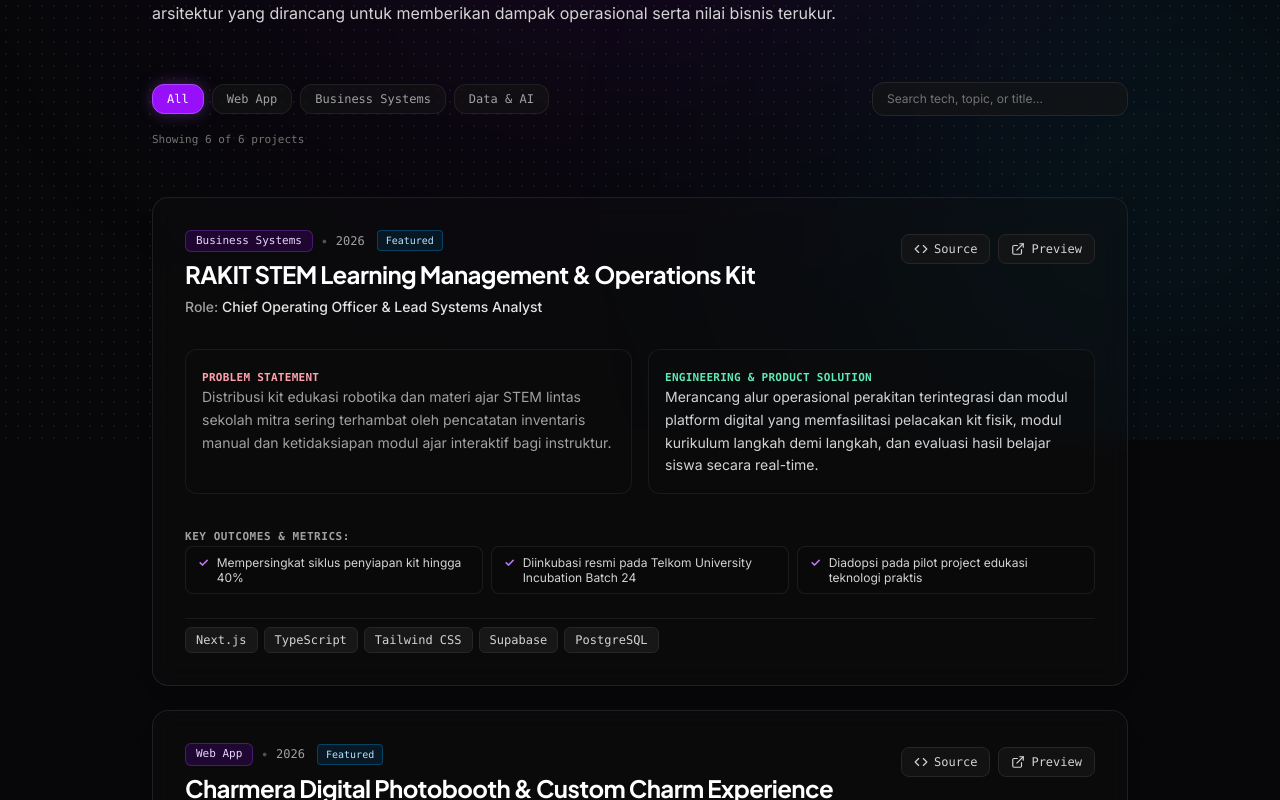
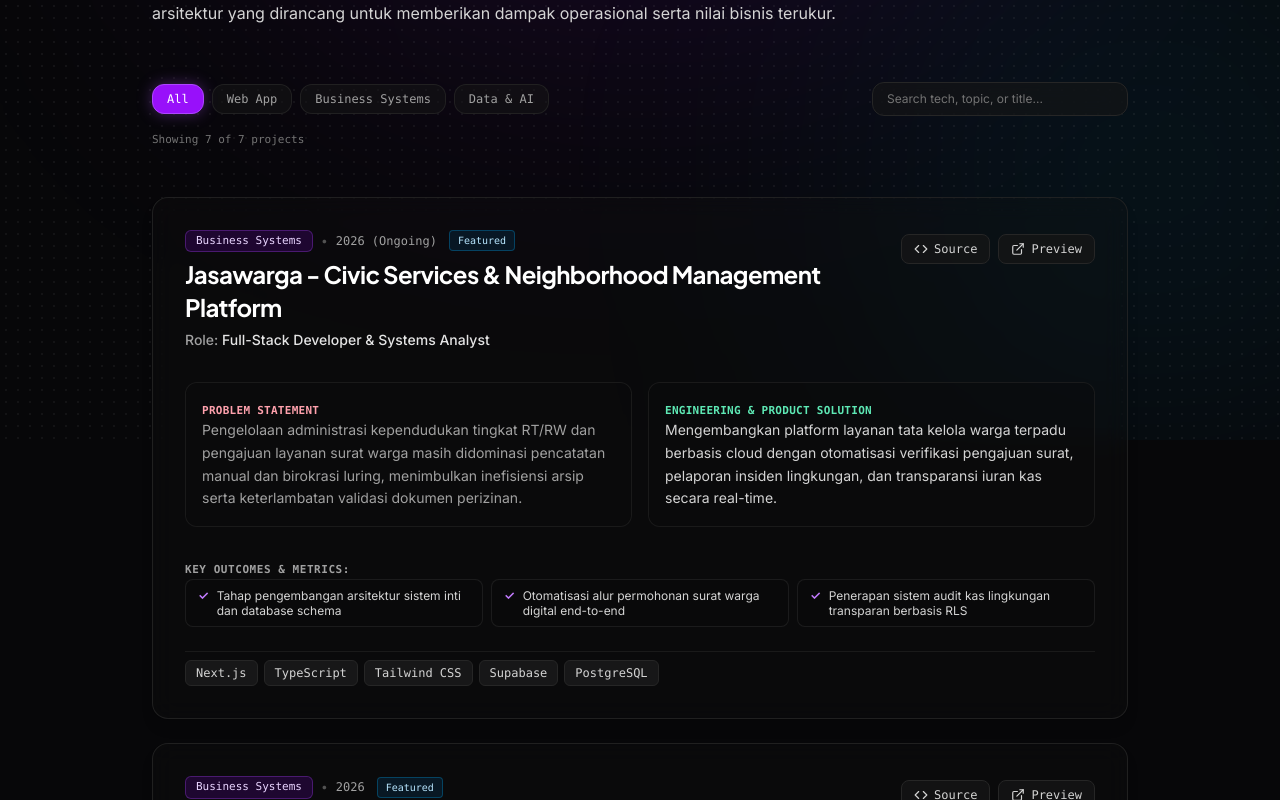
Before and after one commit to LemonOnIce77/personal-portofolio, a Next.js app: page /projects in a window 1280 px wide. Shown: the part 360-1160 px from the top of the page. Built offline with nearby package versions, Linux system fonts and the light colour scheme; no server answers.

Commit message:
Projects Card V2

```diff
--- a/src/data/projects.ts
+++ b/src/data/projects.ts
@@ -16,13 +16,34 @@ export interface ProjectItem {
 
 export const projectsData: ProjectItem[] = [
   {
+    id: "jasawarga-platform",
+    title: "Jasawarga - Civic Services & Neighborhood Management Platform",
+    category: "Business Systems",
+    role: "Full-Stack Developer & Systems Analyst",
+    period: "2026 (Ongoing)",
+    featured: true,
+    order: 1,
+    problem:
+      "Pengelolaan administrasi kependudukan tingkat RT/RW dan pengajuan layanan surat warga masih didominasi pencatatan manual dan birokrasi luring, menimbulkan inefisiensi arsip serta keterlambatan validasi dokumen perizinan.",
+    solution:
+      "Mengembangkan platform layanan tata kelola warga terpadu berbasis cloud dengan otomatisasi verifikasi pengajuan surat, pelaporan insiden lingkungan, dan transparansi iuran kas secara real-time.",
+    impactMetrics: [
+      "Tahap pengembangan arsitektur sistem inti dan database schema",
+      "Otomatisasi alur permohonan surat warga digital end-to-end",
+      "Penerapan sistem audit kas lingkungan transparan berbasis RLS",
+    ],
+    techStack: ["Next.js", "TypeScript", "Tailwind CSS", "Supabase", "PostgreSQL"],
+    githubUrl: "https://github.com/LemonOnIce77",
+    liveUrl: "https://github.com/LemonOnIce77",
+  },
+  {
     id: "rakit-stem-platform",
     title: "RAKIT STEM Learning Management & Operations Kit",
     category: "Business Systems",
     role: "Chief Operating Officer & Lead Systems Analyst",
     period: "2026",
     featured: true,
-    order: 1,
+    order: 2,
     problem:
       "Distribusi kit edukasi robotika dan materi ajar STEM lintas sekolah mitra sering terhambat oleh pencatatan inventaris manual dan ketidaksiapan modul ajar interaktif bagi instruktur.",
     solution:
@@ -43,7 +64,7 @@ export const projectsData: ProjectItem[] = [
     role: "Chief Marketing Officer & Product Strategist",
     period: "2026",
     featured: true,
-    order: 2,
+    order: 3,
     problem:
       "Tingginya antusiasme audiens muda terhadap photostrip fisik dan italian charms custom sering kali terhambat proses pemesanan manual via DM media sosial yang lambat dan rentan salah catat.",
     solution:
@@ -64,7 +85,7 @@ export const projectsData: ProjectItem[] = [
     role: "Full-Stack Developer & Software Architect",
     period: "2026",
     featured: true,
-    order: 3,
+    order: 4,
     problem:
       "Mahasiswa tingkat akhir kesulitan melacak revisi berkas administratif dan persiapan sidang secara berkesinambungan akibat umpan balik dosen penguji yang tersebar di berbagai kanal.",
     solution:
@@ -84,8 +105,8 @@ export const projectsData: ProjectItem[] = [
     category: "Business Systems",
     role: "Head of Events & Operations Coordinator",
     period: "2026",
-    featured: true,
-    order: 4,
+    featured: false,
+    order: 5,
     problem:
       "Manajemen panggung dan koordinasi rundown multi-divisi pada perhelatan seni bertema Ancient Rome rentan terhadap delay jadwal akibat sirkulasi informasi rundown cetak yang statis.",
     solution:
@@ -106,7 +127,7 @@ export const projectsData: ProjectItem[] = [
     role: "Business Analyst & Data Engineer",
     period: "2025 - 2026",
     featured: false,
-    order: 5,
+    order: 6,
     problem:
       "Tim manajemen bisnis kesulitan mengidentifikasi titik kebocoran pada sales funnel dan memproyeksikan target pendapatan bulanan karena data transaksi masih terisolasi di spreadsheet.",
     solution:
@@ -127,7 +148,7 @@ export const projectsData: ProjectItem[] = [
     role: "Internal Operations Staff",
     period: "2025",
     featured: false,
-    order: 6,
+    order: 7,
     problem:
       "Penyebaran informasi program kerja akademik himpunan dan modul pembelajaran sering terkubur di grup obrolan instan tanpa repositori yang terorganisir.",
     solution:
```
